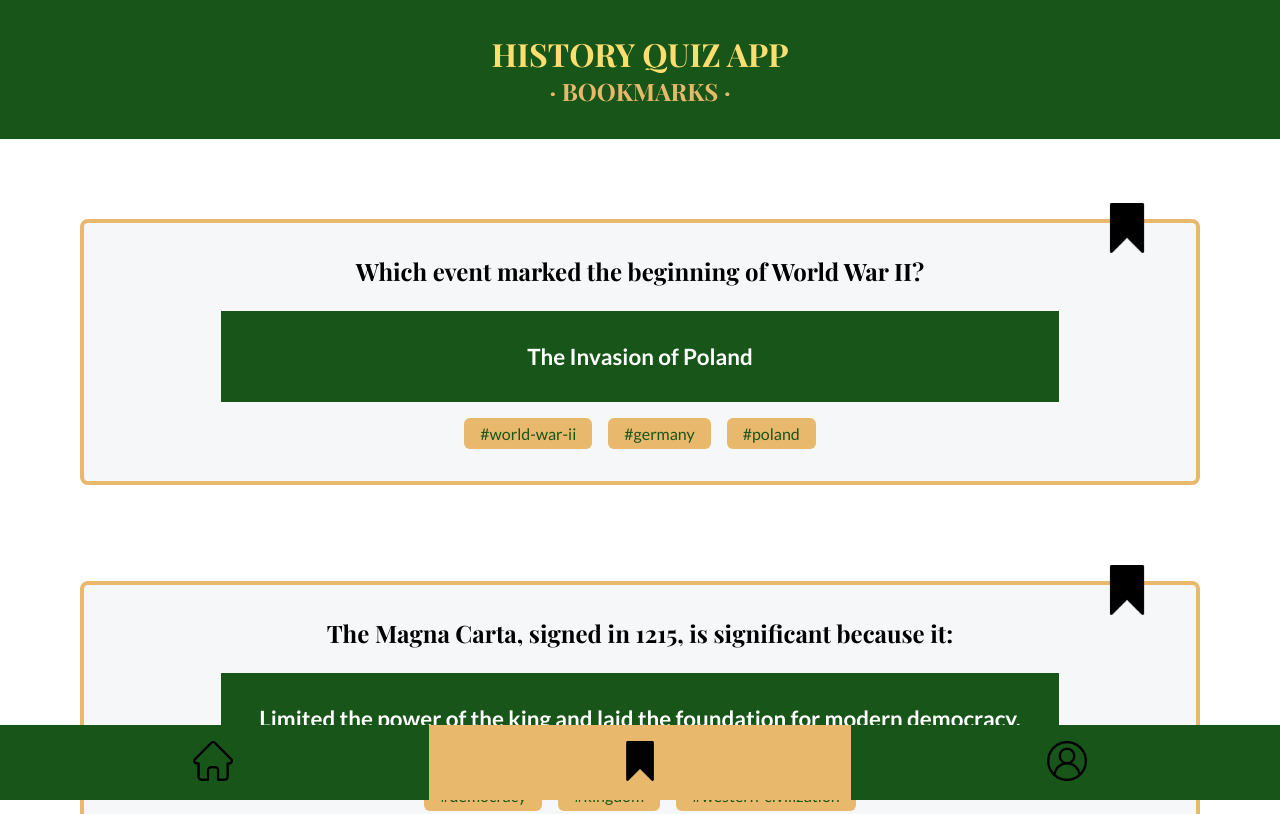
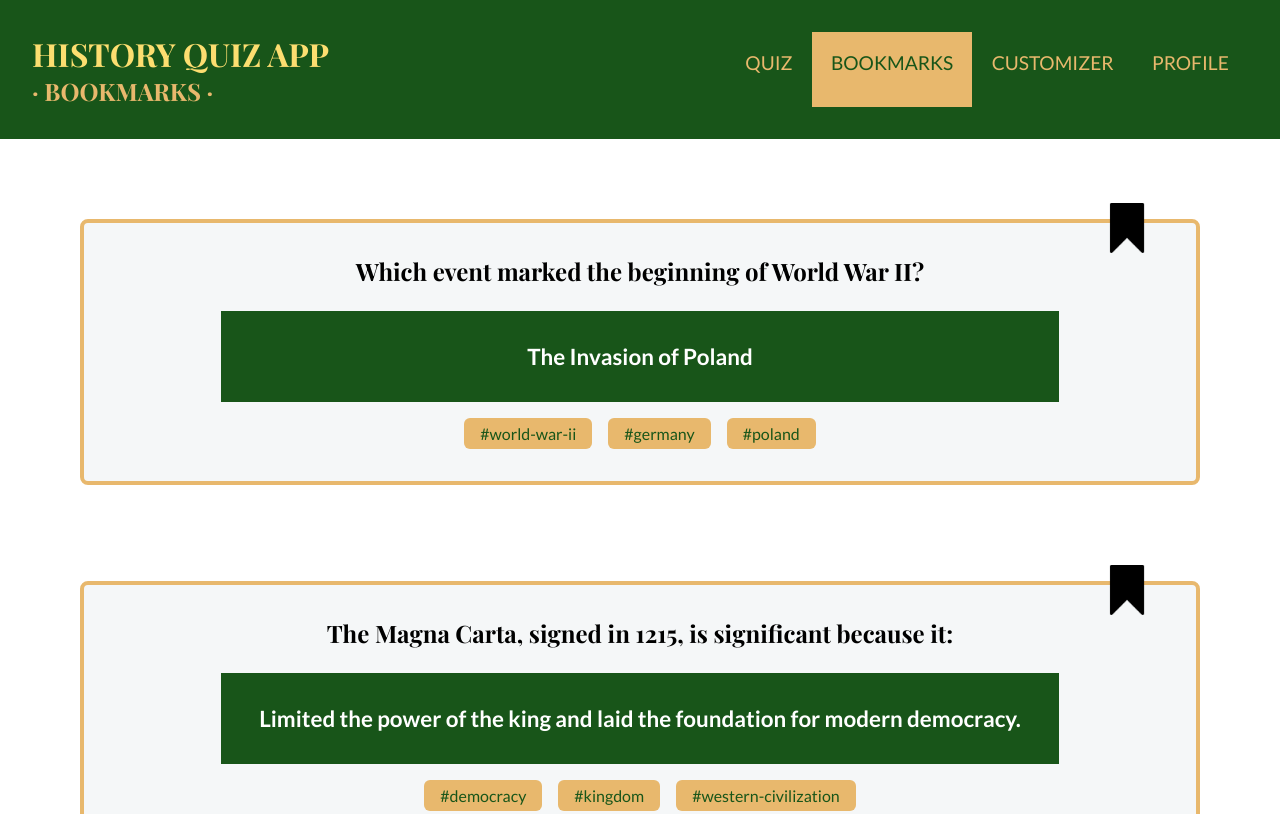
Before and after one commit to leonel-acosta/leonel-acosta-quiz-app-recap-2, a plain HTML site: page bookmarks.html in a window 1280 px wide. Shown: the top 814 px of the page. Drawn offline with Linux system fonts and the light colour scheme.

Commit message:
footer update | new links | desktop version

```diff
--- a/bookmarks.html
+++ b/bookmarks.html
@@ -8,8 +8,16 @@
 </head>
 <body data-js="body">
     <header>
-        <h1 class="page__title">History Quiz App</h1>
-        <h2 class="page__subtitle" aria-class="Bookmarks list">· bookmarks ·</h2>
+        <div class="title__holder">
+            <h1 class="page__title">History Quiz App</h1>
+            <h2 class="page__subtitle" aria-class="Bookmarks list">· bookmarks ·</h2>
+        </div>
+        <nav class="desktop">
+            <a class="nav__link" aria-label="home" href="./index.html">Quiz</a>
+            <a class="nav__link current" aria-label="bookmarks" href="./bookmarks.html">Bookmarks</a>
+            <a class="nav__link" aria-label="form" href="./form.html">Customizer</a>
+            <a class="nav__link" aria-label="profile" href="./profile.html">Profile</a>
+        </nav>
     </header>
     <main>
         <section class="cards__container">
@@ -57,11 +65,12 @@
             </div>
         </section>
     </main>
-    <footer class="footer">
+    <footer class="footer mobile">
         <nav>
-            <a class="nav__link" aria-label="home" href="./index.html"><img class="nav__icon" src="./assets/home.png"></a>
-            <a class="nav__link current" aria-label="bookmarks" href="./bookmarks.html"><img class="nav__icon" src="./assets/bookmark_filled.png"></a>
-            <a class="nav__link" aria-label="profile" href="./profile.html"><img class="nav__icon" src="./assets/profile.png"></a>
+            <a class="nav__link" aria-label="home" href="./index.html"><img class="nav__icon" src="./assets/home_filled.png"></a>
+            <a class="nav__link current" aria-label="bookmarks" href="./bookmarks.html"><img class="nav__icon" src="./assets/bookmark.png"></a>
+            <a class="nav__link" aria-label="form" href="./form.html"><img class="nav__icon" src="./assets/question.png"></a>
+            <a class="nav__link" aria-label="profile" href="./profile.html"><img class="nav__icon" src="./assets/profile_filled.png"></a>
         </nav>
     </footer>
 </body>
--- a/css/footer.css
+++ b/css/footer.css
@@ -1,3 +1,4 @@
+@media (max-width: 599px) {
     .footer{
         background-color:var(--secondary-background-color);
         position:sticky;
@@ -29,8 +30,13 @@ nav a:hover{
     .nav__icon{
         max-width:30px;
     }
+}
 
 @media (min-width:599px){
+    .mobile{
+        display:none;
+    }
+
     nav a{
         padding:1em 1em;
     }
--- a/css/header.css
+++ b/css/header.css
@@ -17,3 +17,51 @@ header{
     text-align:center;
     text-transform: uppercase;
 }
+
+.desktop{
+    display:none;
+}
+
+@media (min-width:599px){
+
+    header {
+        display: flex;
+        flex-direction: row;
+        flex-wrap: nowrap;
+        justify-content: space-between;
+    }
+
+    .desktop {
+        display:flex;
+        flex-direction: row;
+    }
+
+    .page__title{
+        text-align:left;
+        flex-basis:50%;
+    }
+
+    .page__subtitle{
+        text-align:left;
+    }
+
+    nav {
+        justify-content:end;
+    }
+    nav a{
+        color:var(--accent-color) !important;
+        text-decoration: none !important;
+        text-transform: uppercase !important;
+        font-size:1.2em;
+    }
+
+    a:hover{
+        color:var(--primary-color) !important;
+        background-color: var(--primary-background-color)
+    }
+
+    nav .current{
+        color:var(--primary-color) !important;
+        background-color: var(--accent-color)
+    }
+}
```
Also changed, not shown: form.html (+11 -3 lines), index.html (+12 -3 lines), profile.html (+13 -4 lines). Lines whose indentation alone changed are shown as unchanged.
